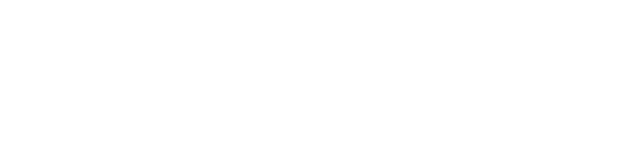
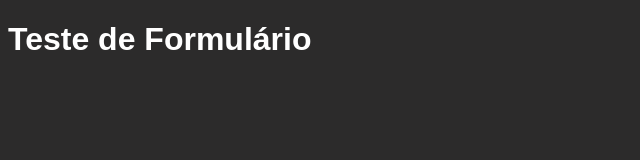
Before and after one commit to danyelgomes/html.css, a plain HTML site: page exercicios/ex025/form004.html in a window 1280 px wide. Shown: the whole page, without its empty margins (0-640 px from the left). Drawn offline with Linux system fonts and the light colour scheme.

Commit message:
Update form004.html

```diff
--- a/exercicios/ex025/form004.html
+++ b/exercicios/ex025/form004.html
@@ -4,8 +4,15 @@
     <meta charset="UTF-8">
     <meta name="viewport" content="width=device-width, initial-scale=1.0">
     <title>Formulário</title>
+    <style>
+        body {
+            font-family: Arial, Helvetica, sans-serif;
+            background-color: rgb(44, 43, 43);
+            color: white;
+        }
+    </style>
 </head>
 <body>
-
+    <h1>Teste de Formulário</h1>
 </body>
 </html>
```
